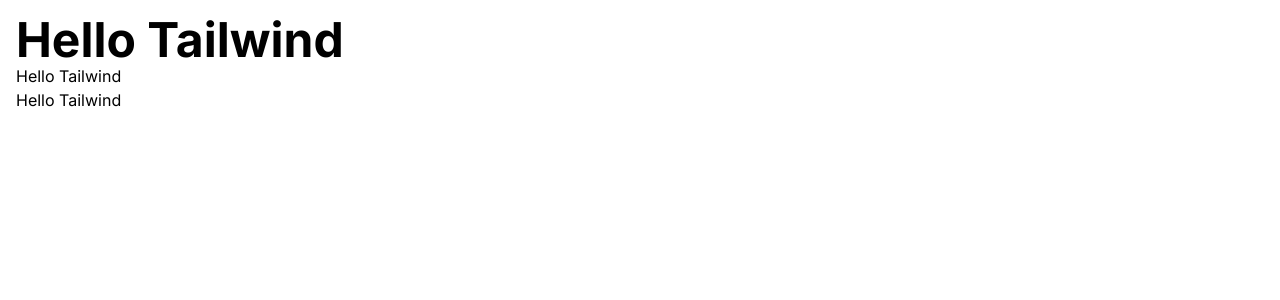
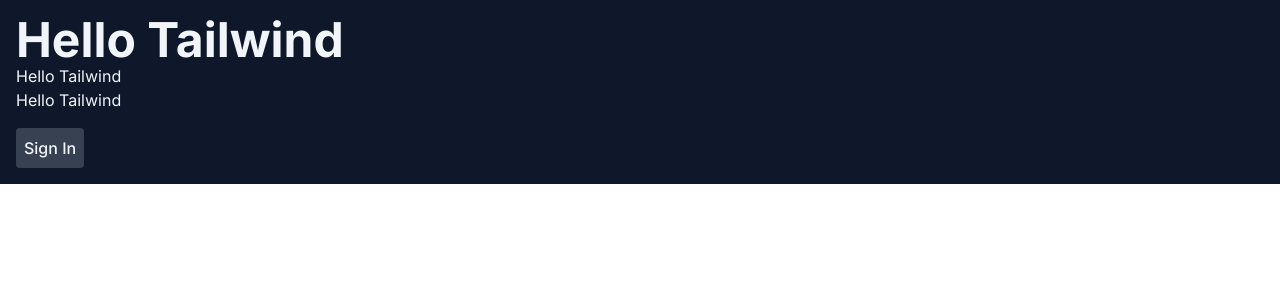
Before and after one commit to HenriqueCarniell/dashboard-tailwind, a Next.js app: page / in a window 1280 px wide. Shown: the top 300 px of the page. Built offline with nearby package versions, Linux system fonts and the light colour scheme.

Commit message:
first commit

```diff
--- a/src/app/page.tsx
+++ b/src/app/page.tsx
@@ -1,9 +1,12 @@
 export default function Home() {
   return (
-    <div className="p-4">
+    <div className="p-4 bg-slate-900 text-slate-100 h-">
       <h1 className="font-bold text-5xl">Hello Tailwind</h1>
       <h2>Hello Tailwind</h2>
       <p>Hello Tailwind</p>
+      <button className="bg-gray-700 p-2 rounded font-medium mt-4 hover:bg-sky-600">
+        Sign In
+      </button>
     </div>
   );
 }
```
